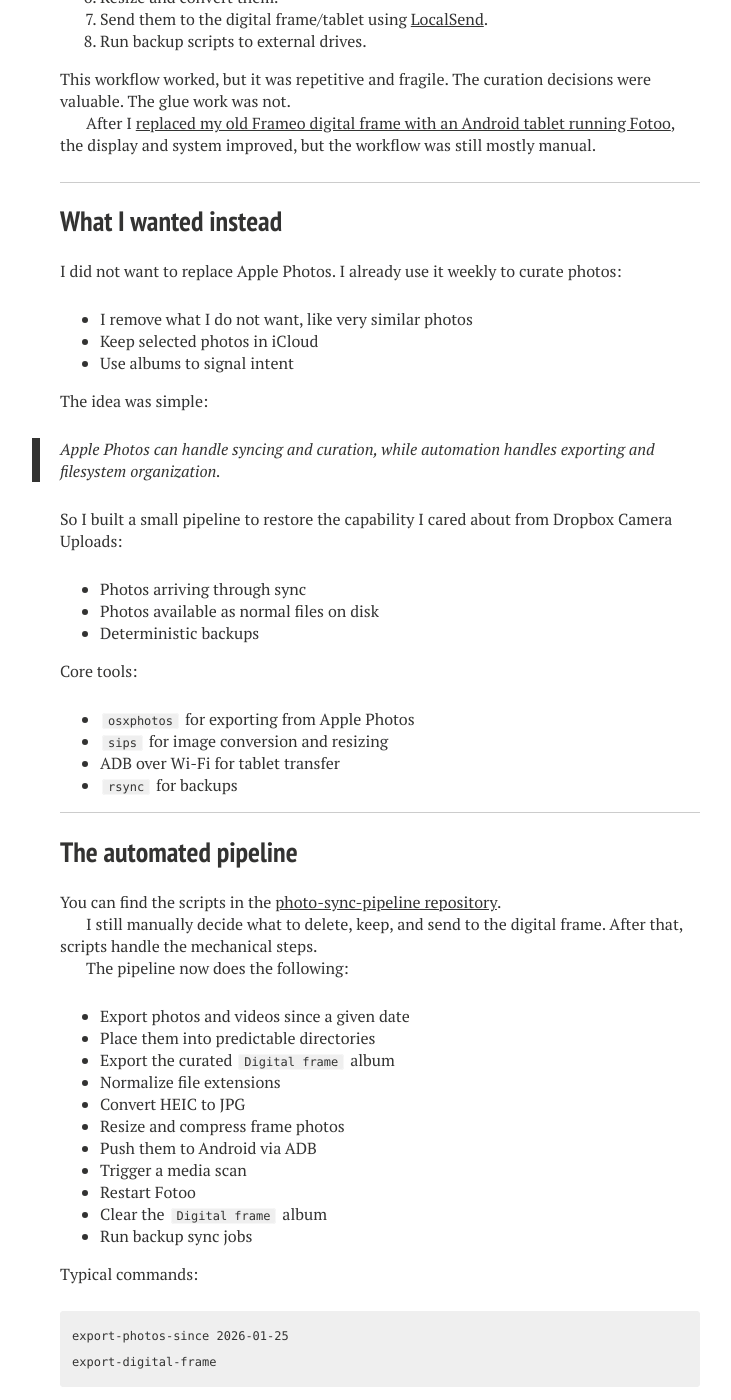
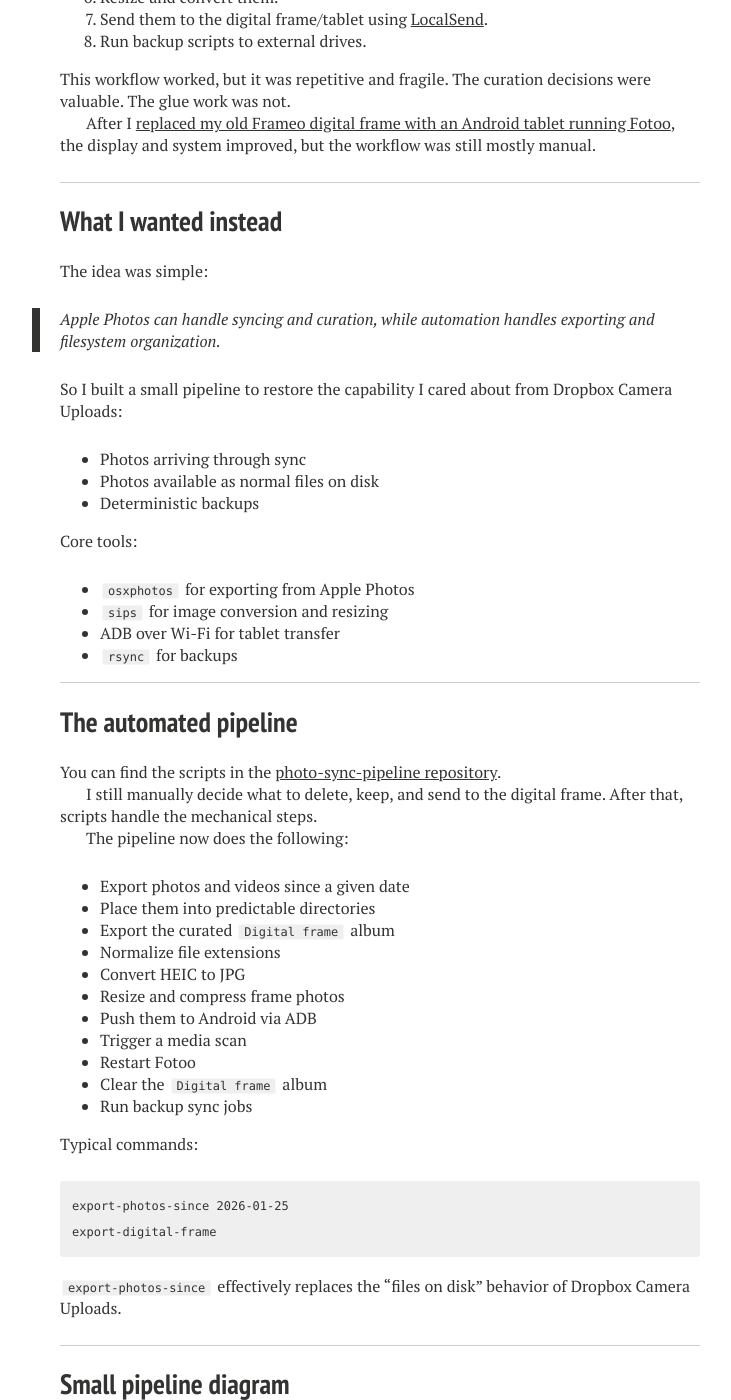
Before and after one commit to jonathas/jonathas.github.io, a Jekyll site: the page built from _posts/2026-03-08-how-i-replaced-dropbox-camera-uploads-with-an-automated-photo-sync-pipeline.md, in a window 1280 px wide and 1400 px high, scrolled down 1763 px. Shown: the whole window, without its empty margins (260-991 px from the left). Built offline with Jekyll 4.4.1, drawn with Linux system fonts in a browser that asks for light colours; nearby versions of some CDN libraries; comment, search, counter and statistics services are not loaded; some of the changed text lies outside the part shown.

Commit message:
feat: improve wording

```diff
--- a/_posts/2026-03-08-how-i-replaced-dropbox-camera-uploads-with-an-automated-photo-sync-pipeline.md
+++ b/_posts/2026-03-08-how-i-replaced-dropbox-camera-uploads-with-an-automated-photo-sync-pipeline.md
@@ -46,12 +46,6 @@
 ---
 
 ## What I wanted instead
-
-I did not want to replace Apple Photos. I already use it weekly to curate photos:
-
-- I remove what I do not want, like very similar photos
-- Keep selected photos in iCloud
-- Use albums to signal intent
 
 The idea was simple:
 
@@ -109,7 +103,7 @@
 
 <div class="mermaid">
 flowchart TD
-    A[Open Apple Photos] --> B[Delete duplicates and curate]
+    A[Open Apple Photos] --> B[Delete duplicates]
     B --> C[Wait for iCloud sync]
     C --> D[Run export-photos-since]
     D --> E[Add selected photos to Digital frame album]
```
